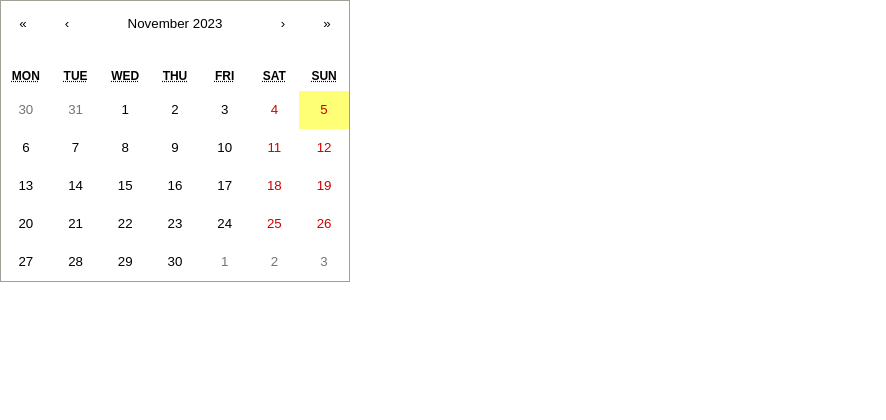
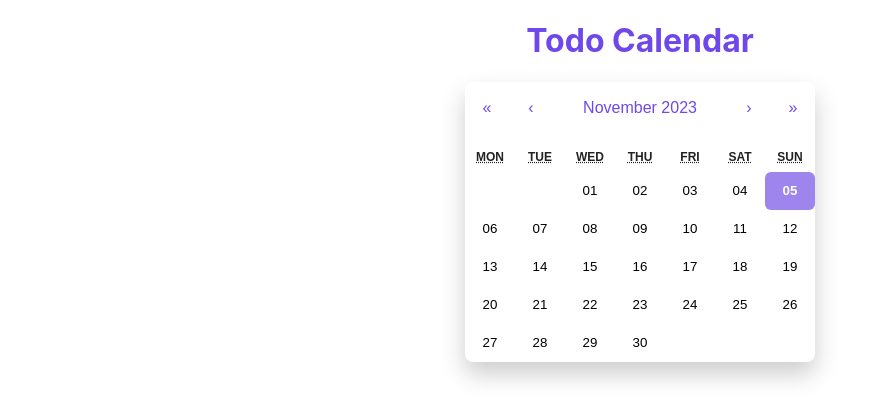
Before and after one commit to k941122/Calendar, a React (Create React App) app: page / in a window 1280 px wide. Shown: the top 420 px of the page, without its empty margins (0-886 px from the left). Built offline with nearby package versions, Linux system fonts and the light colour scheme.

Commit message:
캘린더 오류 수정 및 css 수정

```diff
--- a/public/index.html
+++ b/public/index.html
@@ -24,7 +24,7 @@
       work correctly both with client-side routing and a non-root public URL.
       Learn how to configure a non-root public URL by running `npm run build`.
     -->
-    <title>React App</title>
+    <title>Todo Calendar</title>
   </head>
   <body>
     <noscript>You need to enable JavaScript to run this app.</noscript>
--- a/src/App.js
+++ b/src/App.js
@@ -4,7 +4,7 @@ import Calendarcomponent from './calendar_componet';
 function App() {
   return (
     <div className="App">
-     <Calendarcomponent/>
+     <Calendarcomponent onChange={(date) => {console.log(date);}} value = {new Date()} />
     </div>
   );
 }
--- /dev/null
+++ b/src/calendar.css
@@ -0,0 +1,163 @@
+.CalendarWrapper {
+  display: flex;
+  justify-content: center;
+}
+
+h1 {
+  color: #6f48eb;
+}
+
+.react-calendar {
+    width: 350px;
+    max-width: 100%;
+    background-color: #fff;
+    color: #222;
+    border-radius: 8px;
+    box-shadow: 0 12px 24px rgba(0, 0, 0, 0.2);
+    font-family: Arial, Helvetica, sans-serif;
+    line-height: 1.125em;
+  }
+
+  .react-calendar--doubleView {
+    width: 700px;
+  }
+
+  .react-calendar--doubleView .react-calendar__viewContainer {
+    display: flex;
+    margin: -0.5em;
+  }
+
+  .react-calendar--doubleView .react-calendar__viewContainer > * {
+    width: 50%;
+    margin: 0.5em;
+  }
+
+  .react-calendar,
+  .react-calendar *,
+  .react-calendar *:before,
+  .react-calendar *:after {
+    -moz-box-sizing: border-box;
+    -webkit-box-sizing: border-box;
+    box-sizing: border-box;
+  }
+
+  .react-calendar button {
+    margin: 0;
+    border: 0;
+    outline: none;
+  }
+
+  .react-calendar button:enabled:hover {
+    cursor: pointer;
+  }
+
+  .react-calendar__navigation {
+    display: flex;
+    height: 44px;
+    margin-bottom: 1em;
+  }
+
+  .react-calendar__navigation button {
+    color: #6f48eb;
+    min-width: 44px;
+    background: none;
+    font-size: 16px;
+    margin-top: 8px;
+  }
+
+  .react-calendar__navigation button:disabled {
+    background-color: #f0f0f0;
+  }
+
+  .react-calendar__navigation button:enabled:hover,
+  .react-calendar__navigation button:enabled:focus {
+    background-color: #f8f8fa;
+  }
+
+  .react-calendar__month-view__weekdays {
+    text-align: center;
+    text-transform: uppercase;
+    font: inherit;
+    font-size: 0.75em;
+    font-weight: bold;
+  }
+
+  .react-calendar__month-view__weekdays__weekday {
+    padding: 0.5em;
+  }
+
+  .react-calendar__month-view__weekNumbers .react-calendar__tile {
+    display: flex;
+    align-items: center;
+    justify-content: center;
+    font: inherit;
+    font-size: 0.75em;
+    font-weight: bold;
+  }
+
+  /* .react-calendar__month-view__days__day--weekend {
+    color: #d10000;
+  } */
+
+  .react-calendar__month-view__days__day--neighboringMonth {
+    color: #757575;
+  }
+
+  .react-calendar__year-view .react-calendar__tile,
+  .react-calendar__decade-view .react-calendar__tile,
+  .react-calendar__century-view .react-calendar__tile {
+    padding: 2em 0.5em;
+  }
+
+  .react-calendar__tile {
+    max-width: 100%;
+    padding: 10px 6.6667px;
+    background: none;
+    text-align: center;
+    line-height: 16px;
+    font: inherit;
+    font-size: 0.833em;
+  }
+
+  .react-calendar__tile:disabled {
+    background-color: #f0f0f0;
+  }
+
+  .react-calendar__tile:enabled:hover,
+  .react-calendar__tile:enabled:focus {
+    background-color: #e6e6e6;
+  }
+
+  .react-calendar__tile--now {
+    background: #ffff76;
+  }
+
+  .react-calendar__tile--now:enabled:hover,
+  .react-calendar__tile--now:enabled:focus {
+    background: #ffffa9;
+  }
+
+  .react-calendar__tile--hasActive {
+    background: #76baff;
+  }
+
+  .react-calendar__tile--hasActive:enabled:hover,
+  .react-calendar__tile--hasActive:enabled:focus {
+    background: #a9d4ff;
+  }
+
+  .react-calendar__tile--active {
+    background: #9d85ed;
+    border-radius: 6px;
+    font-weight: bold;
+    color: white;
+   }
+
+  .react-calendar__tile--active:enabled:hover,
+  .react-calendar__tile--active:enabled:focus {
+    background: #1087ff;
+  }
+
+  .react-calendar--selectRange .react-calendar__tile--hover {
+    background-color: #6f48eb;
+  }
--- a/src/calendar_componet.js
+++ b/src/calendar_componet.js
@@ -1,31 +1,28 @@
-import React, {useState} from "react";
-// import styled from "."
+import React, { useState } from "react";
 import Calendar from "react-calendar";
 import moment from "moment/moment";
-import 'react-calendar/dist/Calendar.css';
-// import { styled } from 'styled-components';
+import "./calendar.css";
 
-const Calendarcomponent = ({onChange, value}) =>  {
+const Calendarcomponent = ({ onChange, value }) => {
   const [nowDate, setNowDate] = useState("날짜");
-    const [isOpen, setIsOpen] = useState(false);
-
-    const handleToggleCalendar = () => {
-        setIsOpen (!isOpen);
-    }
 
   const handleDateChange = (selectedDate) => {
     onChange(selectedDate);
-        setIsOpen(false);
-        setNowDate(moment(selectedDate).format("YYYY년 MM월 DD일"))
-    }
-    return(
+    setNowDate(moment(selectedDate).format("YYYY년 MM월 DD일"));
+  };
+  return (
     <div className="CalendarContainer">
-            <div className="DropDowonButton" onClick = {handleToggleCalendar}> </div>
-            <div className="CalendarWrapper" isOpen={isOpen}>
-            <Calendar onChange = {handleDateChange} value = {value} />
+      <h1>Todo Calendar</h1>
+      <div className="CalendarWrapper">
+        <Calendar
+          onChange={handleDateChange}
+          value={value}
+          formatDay={(locale, date) => moment(date).format("DD")}
+          showNeighboringMonth={false}
+        />
       </div>
     </div>
   );
-}
+};
 
 export default Calendarcomponent;
```
Lines whose indentation alone changed are shown as unchanged.
